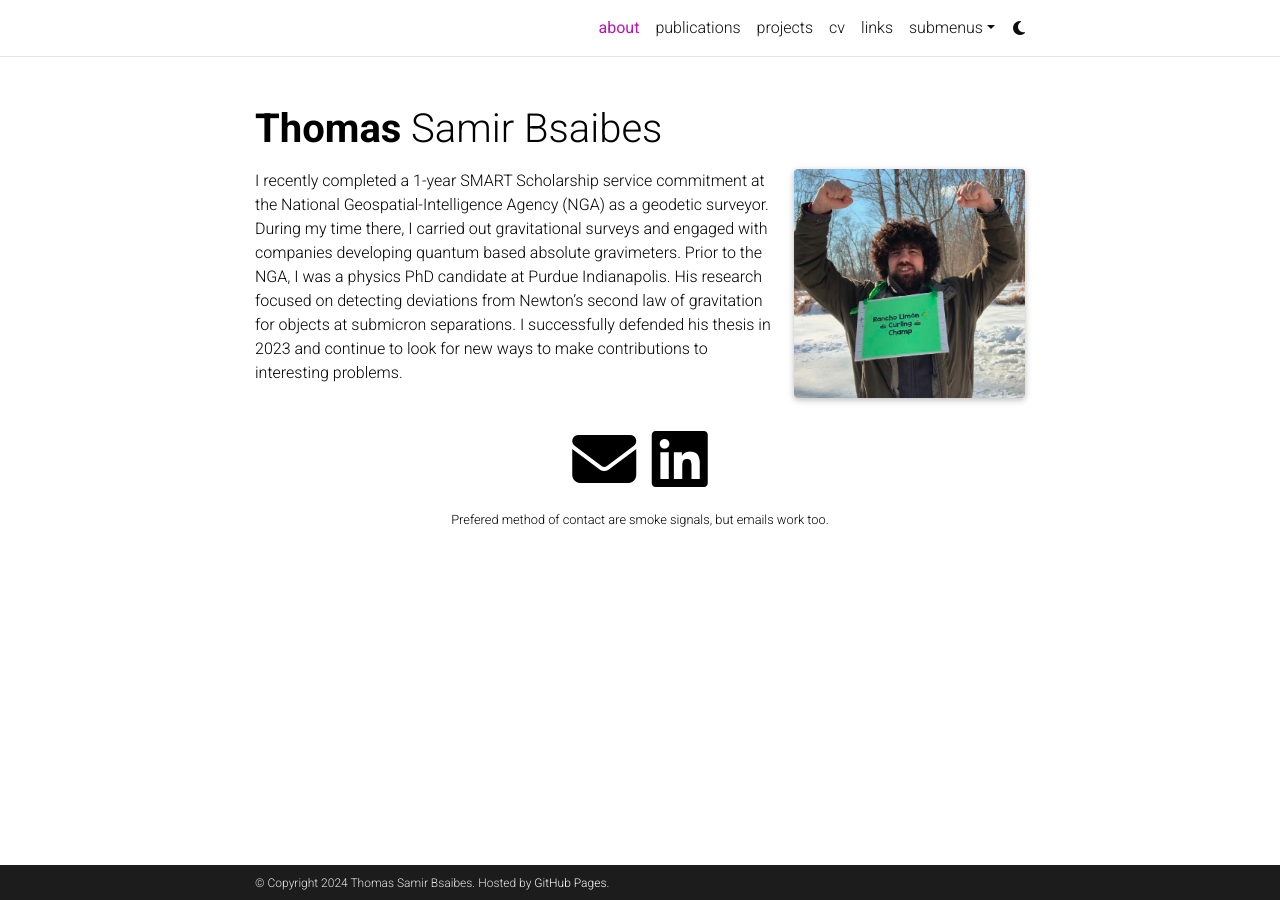
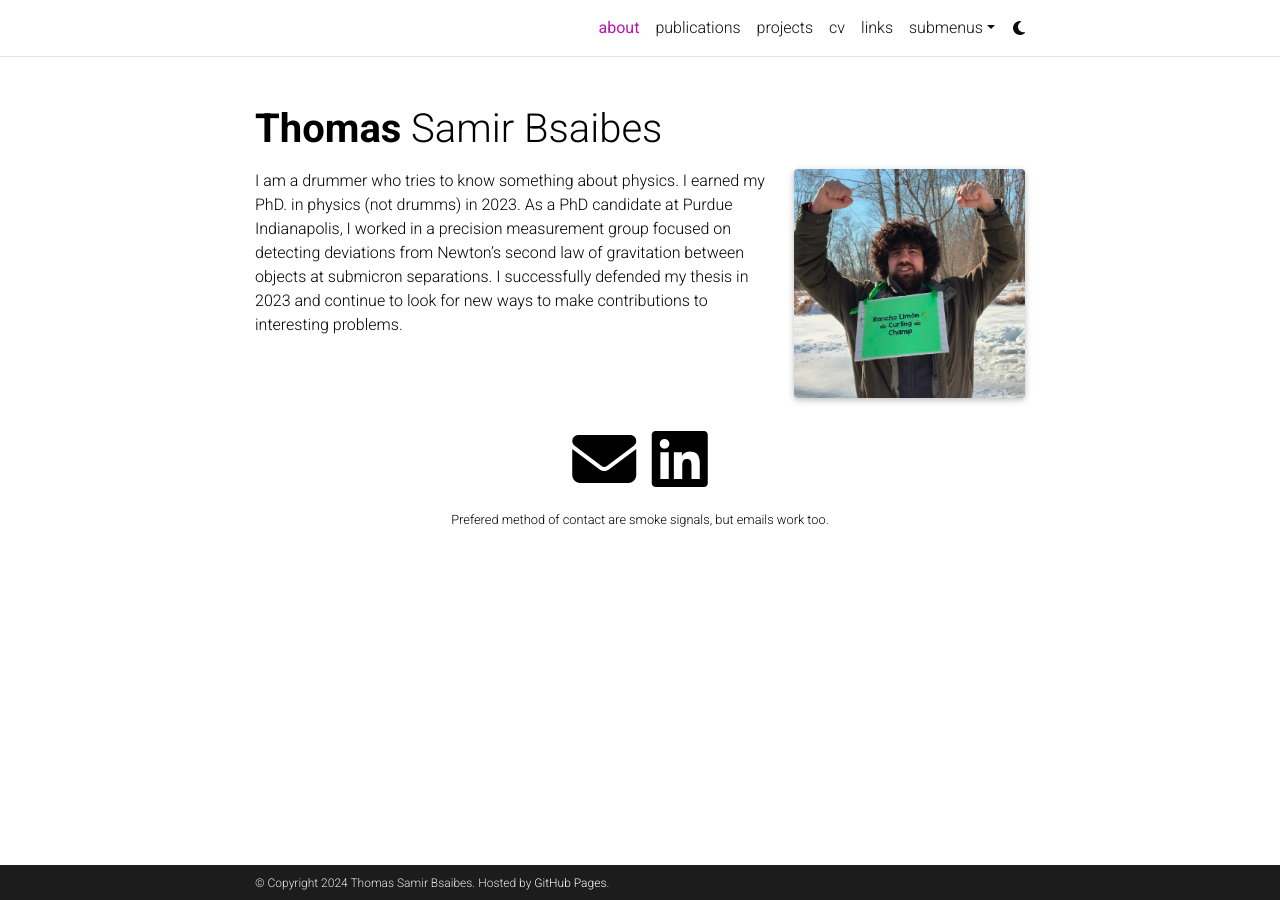
Before and after one commit to BsaibesT/bsaibest.github.io, a Jekyll site: the page built from _pages/about.md, in a window 1280 px wide. Built offline with Jekyll 4.4.1, drawn with Linux system fonts in a browser that asks for light colours; comment, search, counter and statistics services are not loaded; a style sheet for code colours, icons or effects is not loaded.

Commit message:
Update about.md

```diff
--- a/_pages/about.md
+++ b/_pages/about.md
@@ -19,6 +19,9 @@ selected_papers: false # includes a list of papers marked as "selected={true}"
 social: true  # includes social icons at the bottom of the page
 ---
 <!-- I may not know what I am doing but I am good at it. I am a human doing human things humanly.  -->
-I recently completed a 1-year SMART Scholarship service commitment at the National Geospatial-Intelligence Agency (NGA) as a geodetic surveyor. During my time there, I carried out gravitational surveys and engaged with companies developing quantum based absolute gravimeters. Prior to the NGA, I was a physics PhD candidate at Purdue Indianapolis. His research focused on detecting deviations from Newton’s second law of gravitation for objects at submicron separations. I successfully defended his thesis in 2023 and continue to look for new ways to make contributions to interesting problems.
+I am a drummer who tries to know something about physics. I earned my PhD. in physics (not drumms) in 2023. As a PhD candidate at Purdue Indianapolis, I worked in a precision measurement group focused on detecting deviations from Newton’s second law of gravitation between objects at submicron separations. I successfully defended my thesis in 2023 and continue to look for new ways to make contributions to interesting problems.
+
+
+<!-- I am a physicist who recently completed a 1-year SMART Scholarship service commitment at the National Geospatial-Intelligence Agency (NGA) as a geodetic surveyor. During my time there, I carried out gravitational surveys and engaged with companies developing quantum based absolute gravimeters. Prior to the NGA, I was a physics PhD candidate at Purdue Indianapolis. His research focused on detecting deviations from Newton’s second law of gravitation for objects at submicron separations. I successfully defended my thesis in 2023 and continue to look for new ways to make contributions to interesting problems. -->
 
 <!-- I am a physicist working with a precision measurement group developing experiments to measure short range interactions. I have been involved in developing a mechanical measurements probing interactions in the submicron regime. I have also been involved in the initial stages of development for an experiment in which a gravitational interaction is used to induce a $$\Pi$$-pulse in a nanosphere. -->
```
